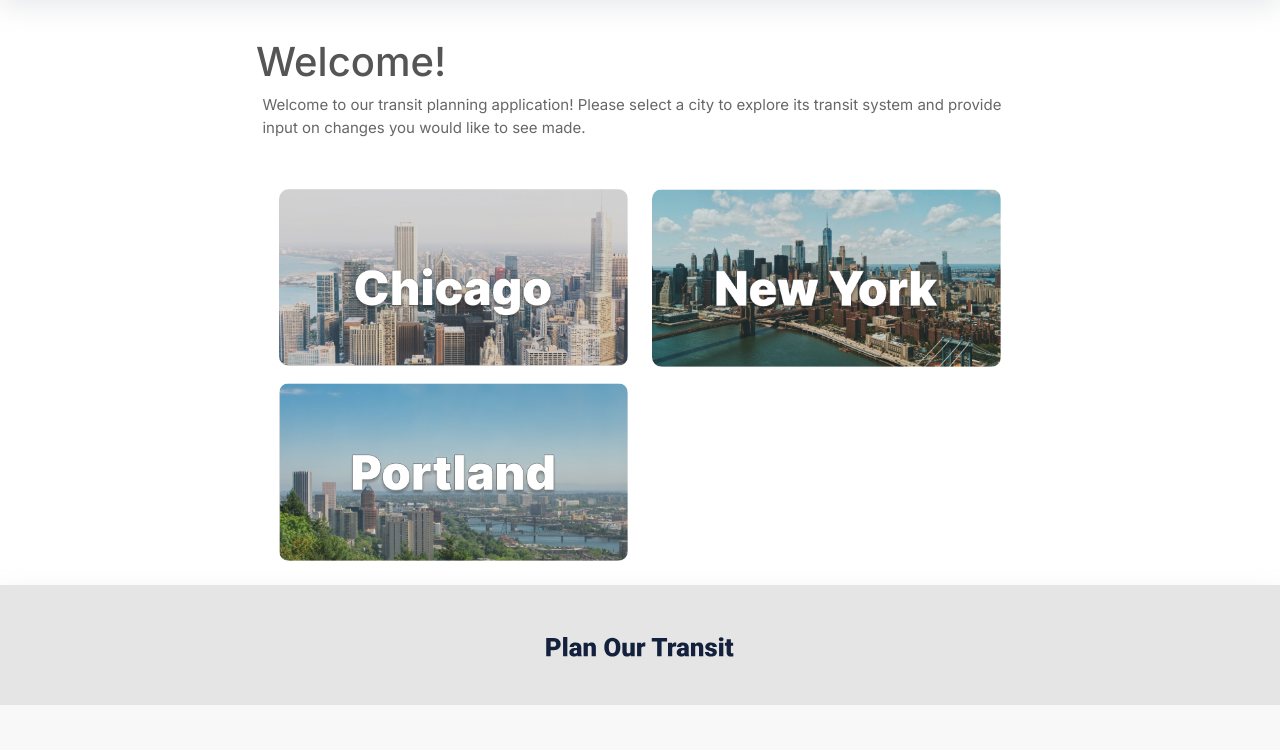
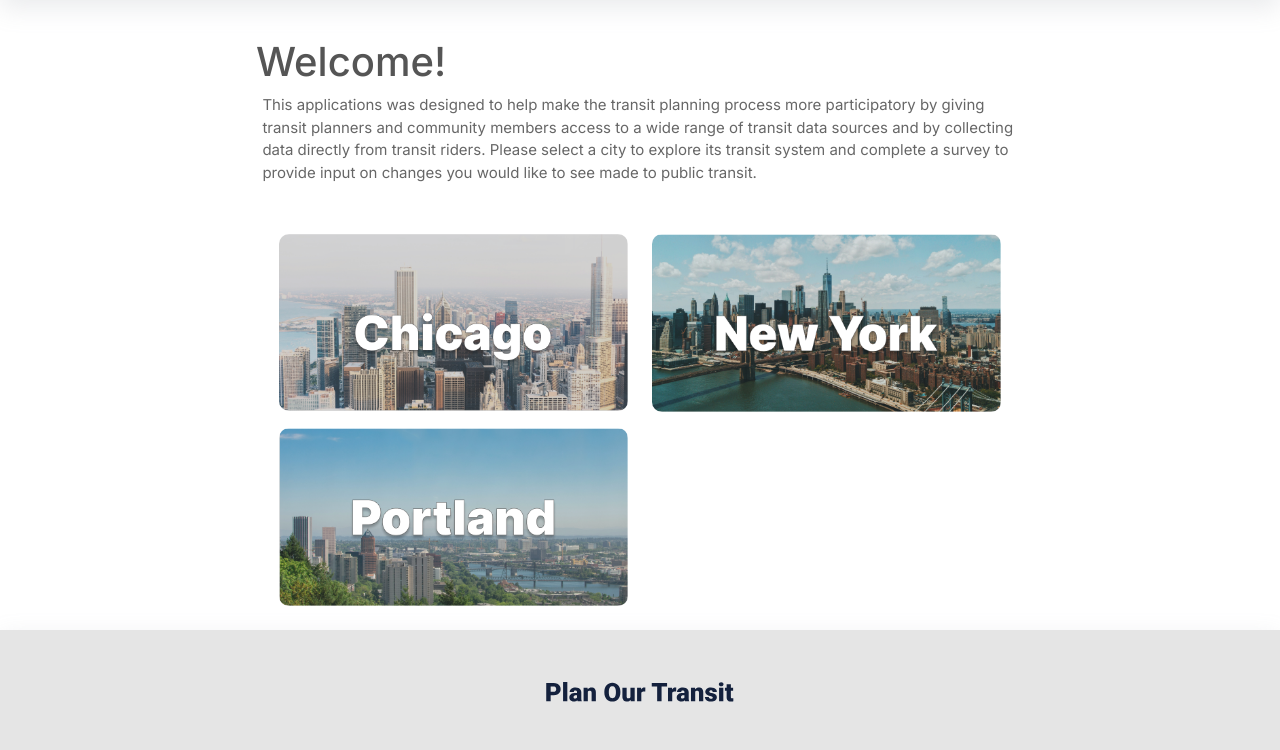
Before and after one commit to uchicago-capp-30320/RouteRangers, a Django app: template app/route_rangers_api/templates/cities.html in a window 1280 px wide. Shown: the part 112-862 px from the top of the page. Before the commit the page ends 817 px from the top, so only its background shows below. Run offline with Django 3.2, Linux system fonts and the light colour scheme; the template is opened without the code that fills it, so the values that code supplies are empty.

Commit message:
city copy

```diff
--- a/app/route_rangers_api/templates/cities.html
+++ b/app/route_rangers_api/templates/cities.html
@@ -1,7 +1,9 @@
 {% extends 'basetemplate.html' %} {% block content %} {% load static %}
 <div class="title-page">
   <h1>Welcome!</h1>
-  <p class="inline">Welcome to our transit planning application! Please select a city to explore its transit system and provide input on changes you would like to see made. </p>
+  <p class="inline">This applications was designed to help make the transit planning process more participatory by giving transit planners and
+    community members access to a wide range of transit data sources and by collecting data directly from transit riders.
+    Please select a city to explore its transit system and complete a survey to provide input on changes you would like to see made to public transit. </p>
 </div>
 <div class="city-grid">
   <div class="container py-3">
```
